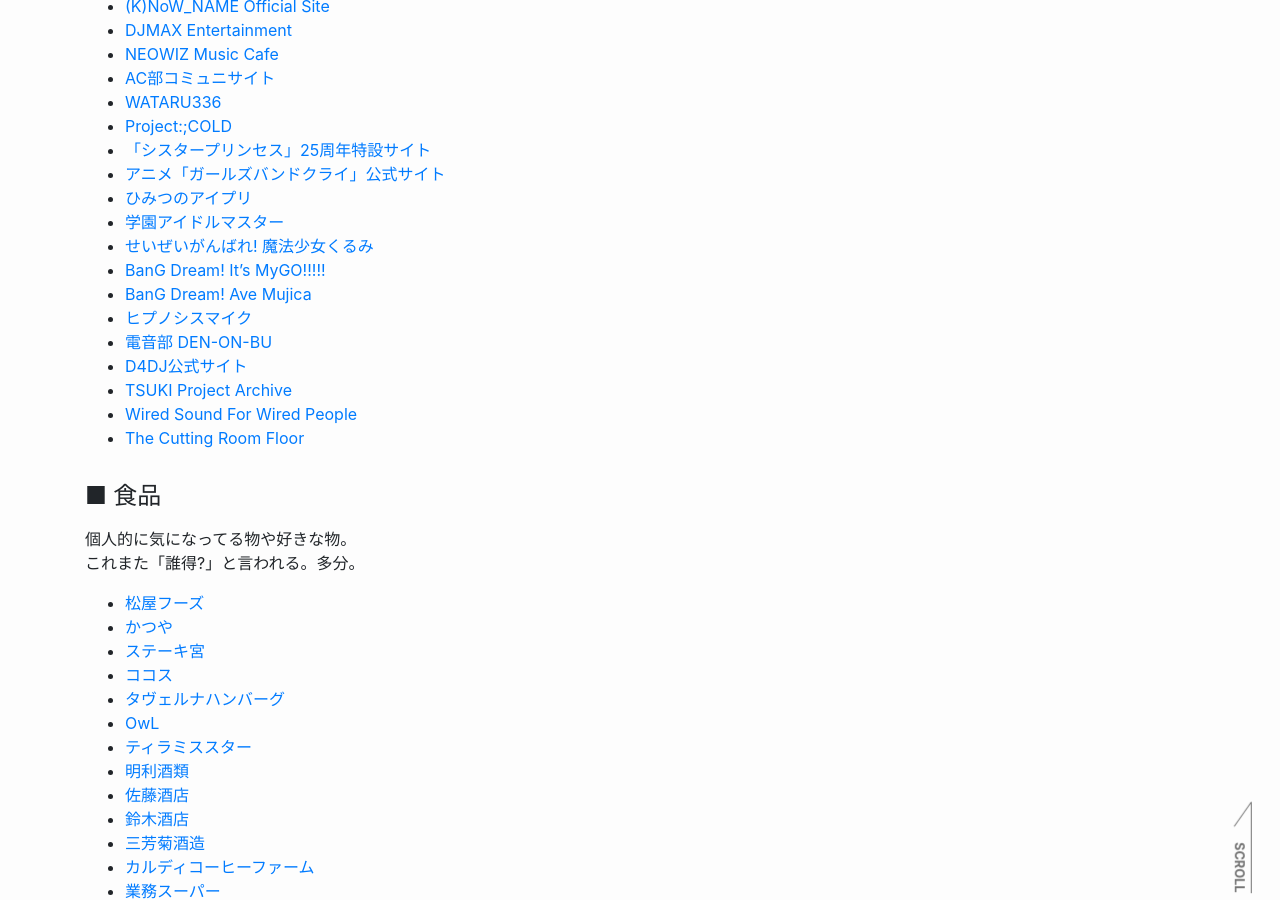
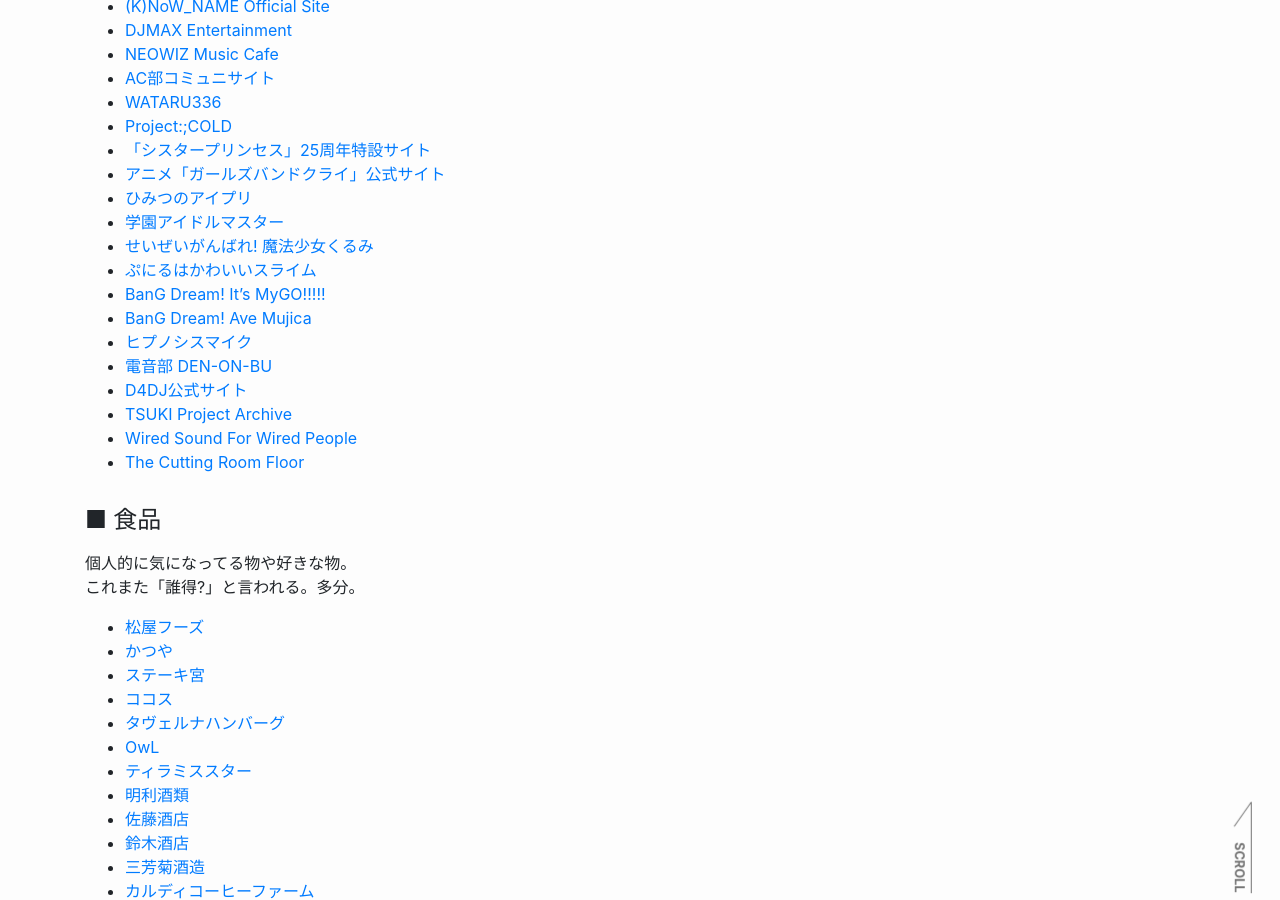
Before and after one commit to reindex-ot/reindex-ot.github.io, a Jekyll site: the page built from link.md, in a window 1280 px wide and 900 px high, scrolled down 1809 px. Built offline with Jekyll 4.4.1, drawn with Linux system fonts in a browser that asks for light colours.

Commit message:
Update link.md
Signed-off-by: Re*Index. (ot_inc) <32851879+reindex-ot@users.noreply.github.com>

```diff
--- a/link.md
+++ b/link.md
@@ -81,6 +81,7 @@ permalink: /link/
 - [ひみつのアイプリ](https://aipri.jp/)
 - [学園アイドルマスター](https://gakuen.idolmaster-official.jp/)
 - [せいぜいがんばれ! 魔法少女くるみ](https://www.seizeiganbare.jp/)
+- [ぷにるはかわいいスライム](https://puniru-anime.com/)
 - [BanG Dream! It's MyGO!!!!!](https://anime.bang-dream.com/mygo/)
 - [BanG Dream! Ave Mujica](https://anime.bang-dream.com/avemujica/)
 - [ヒプノシスマイク](https://hypnosismic.com/)
```
